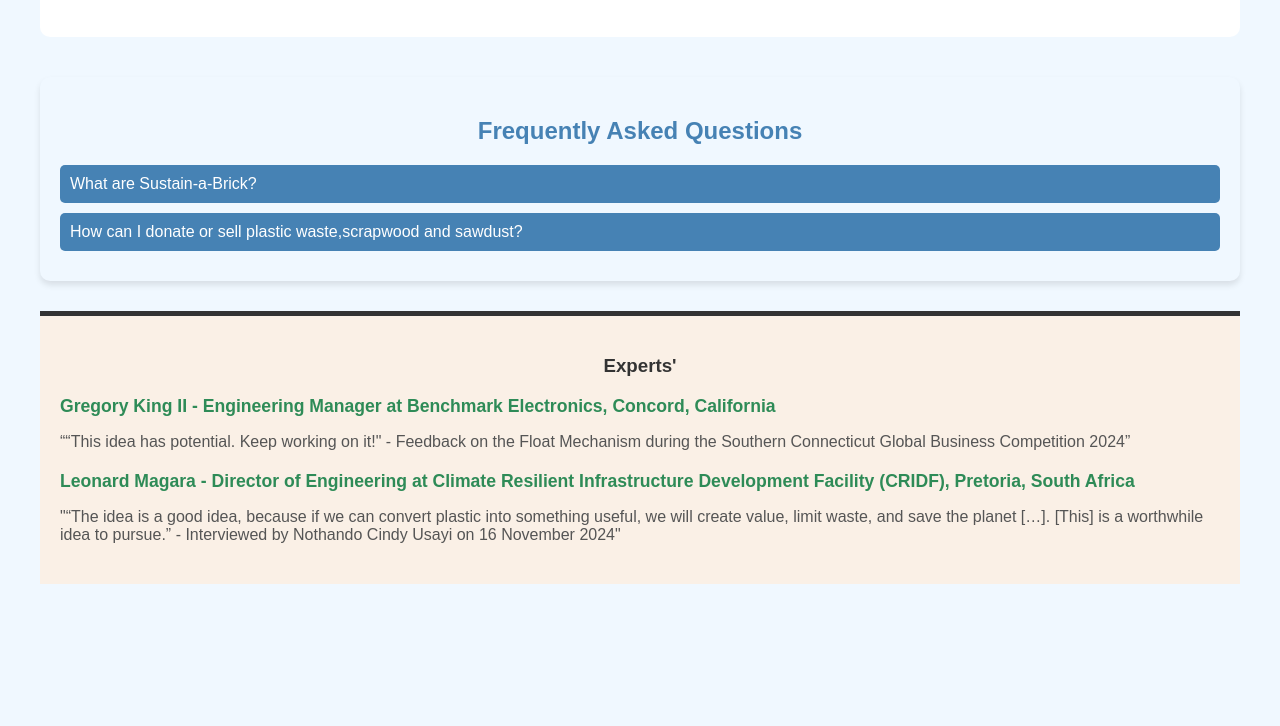
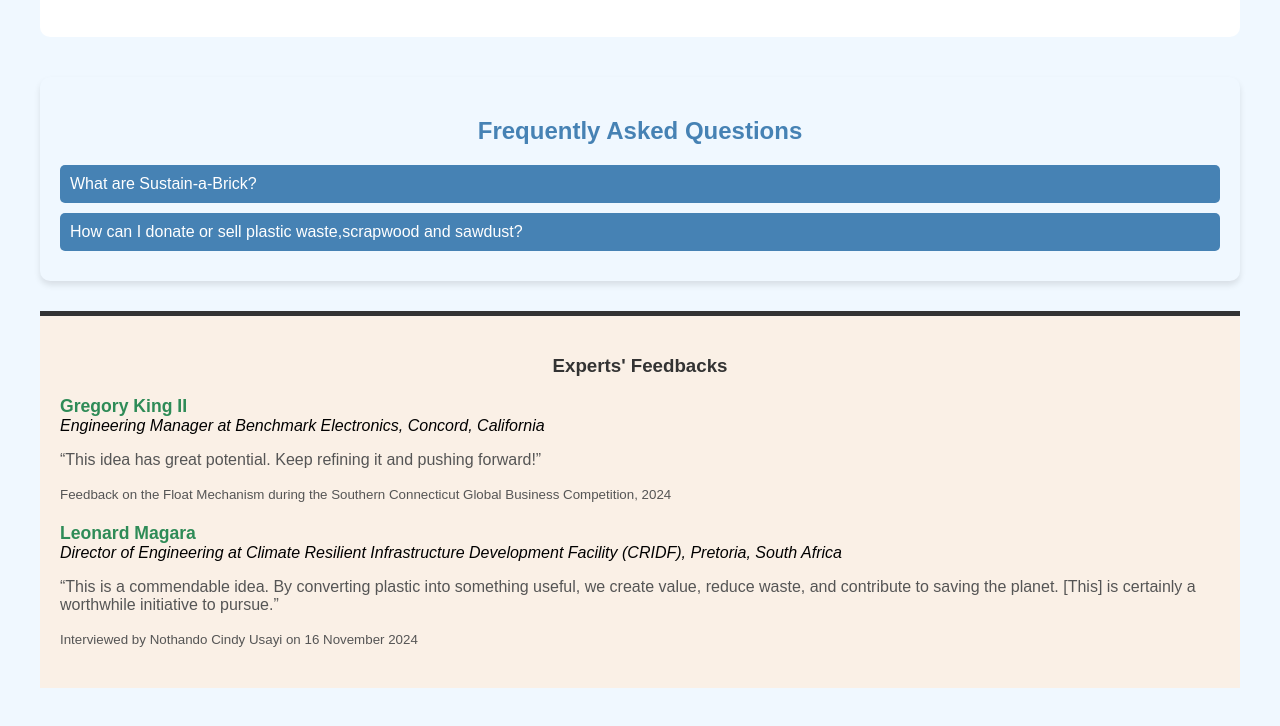
Before and after one commit to trucnguyenlethanh/sustainablebricks.github.io, a plain HTML site: page index.html in a window 1280 px wide. Shown: the part 1885-2611 px from the top of the page. Before the commit the page ends 2509 px from the top, so only its background shows below. Drawn offline with Linux system fonts and the light colour scheme.

Commit message:
Update index.html

```diff
--- a/index.html
+++ b/index.html
@@ -381,14 +381,18 @@
 
         <!-- Expert Feedback Section -->
         <div class="remarks">
-            <h3>Experts'</h3>
+            <h3>Experts' Feedbacks</h3>
             <div class="remark">
-                <strong>Gregory King II - Engineering Manager at Benchmark Electronics, Concord, California</strong>
-                <p>““This idea has potential. Keep working on it!" - Feedback on the Float Mechanism during the Southern Connecticut Global Business Competition 2024”</p>
+                <strong>Gregory King II</strong>
+                <em>Engineering Manager at Benchmark Electronics, Concord, California</em>
+                <p>“This idea has great potential. Keep refining it and pushing forward!”</p>
+                <p><small>Feedback on the Float Mechanism during the Southern Connecticut Global Business Competition, 2024</small></p>
             </div>
             <div class="remark">
-                <strong>Leonard Magara - Director of Engineering at Climate Resilient Infrastructure Development Facility (CRIDF), Pretoria, South Africa</strong>
-                <p>"“The idea is a good idea, because if we can convert plastic into something useful, we will create value, limit waste, and save the planet […]. [This] is a worthwhile idea to pursue.” - Interviewed by Nothando Cindy Usayi on 16 November 2024"</p>
+                <strong>Leonard Magara</strong>
+                <em>Director of Engineering at Climate Resilient Infrastructure Development Facility (CRIDF), Pretoria, South Africa</em>
+                <p>“This is a commendable idea. By converting plastic into something useful, we create value, reduce waste, and contribute to saving the planet. [This] is certainly a worthwhile initiative to pursue.”</p>
+                <p><small>Interviewed by Nothando Cindy Usayi on 16 November 2024</small></p>
             </div>
         </div>
     </div>
```
